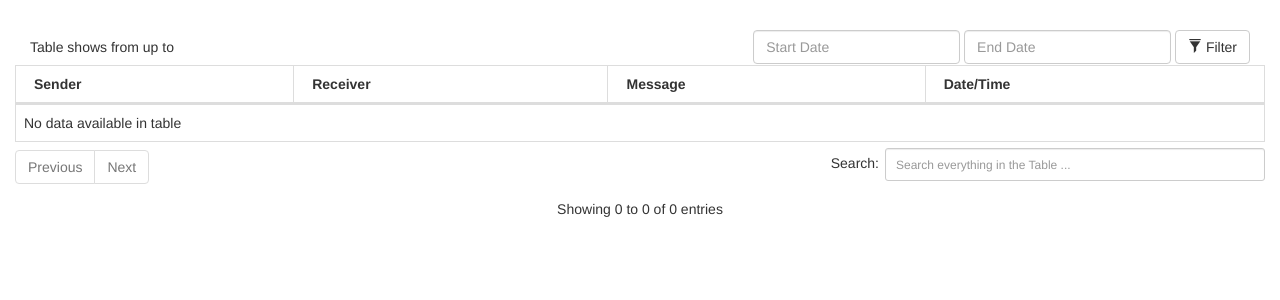
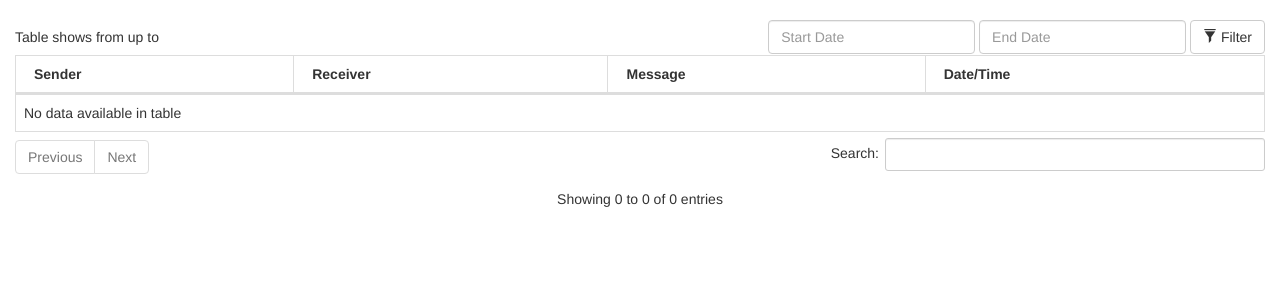
Before and after one commit to johnmackyllego/dashboard, a Django app: page / in a window 1280 px wide. Shown: the part 51-351 px from the top of the page. Run offline with Django 3.2, Linux system fonts and the light colour scheme; the visitor is signed in with stand-in values (Sample User, id 1); data that the repository does not hold is empty; some libraries are stand-ins or nearby versions.

Commit message:
polishing
Signed-off-by: Machy <johnmacky.llego@gmail.com>

```diff
--- a/dashboard/consumer/models.py
+++ b/dashboard/consumer/models.py
@@ -1,6 +1,5 @@
 # -*- coding: utf-8 -*-
 from __future__ import unicode_literals
-
 from django.db import models
 
 # Create your models here.
--- a/dashboard/consumer/templates/base.html
+++ b/dashboard/consumer/templates/base.html
@@ -2,34 +2,26 @@
 <!DOCTYPE html>
 <html>
 <head>
+    <meta http-equiv="refresh" content="60">
     <meta charset="utf-8">
-    <title>{% block title %}Admin Login{% endblock %}</title>
+    <title>{% block title %}SMARTMoney Encashment Webtool{% endblock %}</title>
     <link rel="icon" href="favicon.ico"/>
     <link rel="stylesheet" href="https://maxcdn.bootstrapcdn.com/bootstrap/3.3.7/css/bootstrap.min.css">
     <link rel="stylesheet" type="text/css" href="{% static 'ie10-viewport-bug-workaround.css' %}" />
     <link rel="stylesheet" type="text/css" href="{% static 'ie-emulation-modes-warning.js' %}" />
     <script src="https://code.jquery.com/jquery-1.10.2.js"></script>
-    <meta http-equiv="refresh" content="60">
     <link href="{% static 'datetime/jquery.datetimepicker.css' %}" rel="stylesheet">
-    <!-- DataTables CSS -->
     <link href="{% static 'vendor/datatables-plugins/dataTables.bootstrap.css' %}" rel="stylesheet">
-
-    <!-- DataTables Responsive CSS -->
     <link href="{% static 'vendor/datatables-responsive/dataTables.responsive.css' %}" rel="stylesheet %}">
-
-    </head>
+</head>
 <body>
-
     <nav class="navbar navbar-default navbar-static-top">
         <div class="container-fluid">
             <div class="navbar-header">
-
-            <a class="navbar-brand" href="{% url 'home' %}">SMARTMoney Encashment Webtool</a>
+                <a class="navbar-brand" href="{% url 'home' %}">SMARTMoney Encashment Webtool</a>
             </div>
-
             {% if user.is_authenticated %}
             <ul class="nav navbar-nav navbar-right">
-
                 <li class="dropdown">
                     <a href="#" class="dropdown-toggle" data-toggle="dropdown" role="button" aria-haspopup="true" aria-expanded="false"><span class="glyphicon glyphicon-user"></span> {{ user.username }} <span class="caret"></span></a>
                     <ul class="dropdown-menu">
@@ -45,7 +37,6 @@
             {% endif %}
         </div>
     </nav>
-    </div>
     <div class="container-fluid">
         {% block content %}
         {% endblock %}
@@ -53,30 +44,22 @@
     <script src="https://ajax.googleapis.com/ajax/libs/jquery/1.12.4/jquery.min.js"></script>
     <script src="https://maxcdn.bootstrapcdn.com/bootstrap/3.3.7/bootstrap.mis.js"></script>
     <script src="{% static 'bootstrap.min.js' %}"></script>
-
-    <!-- DataTables JavaScript -->
     <script src="{% static 'vendor/datatables/js/jquery.dataTables.min.js' %}"></script>
     <script src="{% static 'vendor/datatables-plugins/dataTables.bootstrap.min.js' %}"></script>
     <script src="{% static 'vendor/datatables-responsive/dataTables.responsive.js' %}"></script>
     <script>
         var table = $('#logfile').DataTable({
                 "ordering": false,
-                "lengthChange": false,
+                "iDisplayLength": 8,
                 "order": [[ 3, "desc" ]],
                 "bStateSave": true,
                 "sDom": 'rt<"row view-filter"<"col-sm-12"<"pull-left"p><"pull-right"f><"clearfix">>><"row view-pager"<"col-sm-12"<"text-center"i>>>'
         });
-
         $('.dataTables_filter input[type="search"]').
-        attr('placeholder','Search everything in the Table ...').
         css({'height':'33px','width':'380px','display':'inline-block'});
-
     </script>
     <script src="{% static 'ie10-viewport-bug-workaround.js' %}"></script>
     <script src="{% static 'datetime/jquery.datetimepicker.full.js' %}"></script>
-    <script>
-        $("#datetimepicker1").datetimepicker();
-        $("#datetimepicker2").datetimepicker();
-    </script>
+    <script>$("#datetimepicker1").datetimepicker();$("#datetimepicker2").datetimepicker();</script>
 </body>
 </html>
--- a/dashboard/consumer/templates/home.html
+++ b/dashboard/consumer/templates/home.html
@@ -1,30 +1,28 @@
 {% extends 'base.html' %}
 
-{% block title %}Ayannah{% endblock %}
+{% block title %}SME Webtool{% endblock %}
 
 {% block content %}
-<div>
 {% if user.is_authenticated %}
-<div>
-    <form method="GET" class="navbar-form">
-        <div class="form-group" style = "float: left;">
+<form method="GET" class="form-inline">
+    <div class="form-group pull-left">
         <h5>Table shows from <strong>{{ message_list.last.timestamp }}</strong> up to <strong>{{ message_list.0.timestamp }}</strong> </h5>
     </div>
-        <div style = "float: right;">
+    <div class="pull-right">
         <div class="form-group">
-                <input id="datetimepicker1"  name="datetimepicker1" type="text" class="form-control" placeholder="Start Date"/>
+            <input id="datetimepicker1" name="datetimepicker1" type="text" class="form-control" placeholder="Start Date"/>
         </div>
         <div class="form-group">
-                <input id="datetimepicker2"  name="datetimepicker2" type="text" class="form-control" placeholder="End Date"/>
+            <input id="datetimepicker2" name="datetimepicker2" type="text" class="form-control" placeholder="End Date"/>
         </div>
         <button type="submit" class="btn btn-default">
             <span class="glyphicon glyphicon-filter"></span>
             Filter
         </button>
     </div>
+
 </form>
-
-    <p>
+<div>
     <table id="logfile" class="table table-bordered table-hover">
         <thead>
             <tr>
@@ -45,7 +43,6 @@
             {% endfor %}
         </tbody>
     </table>
-    </p>
 {% else %}
     <p class="alert alert-warning">
     <span class="glyphicon glyphicon-exclamation-sign"></span>
--- a/dashboard/consumer/urls.py
+++ b/dashboard/consumer/urls.py
@@ -2,5 +2,4 @@ from django.conf.urls import url
 from consumer import views
 
 urlpatterns = [
-    url(r'^$', views.MessageView.as_view(), name='index'),
 ]
--- a/dashboard/kafka/urls.py
+++ b/dashboard/kafka/urls.py
@@ -1,4 +1,4 @@
-from django.conf.urls import url, include
+from django.conf.urls import url
 from django.contrib import admin
 from django.contrib.auth import views as auth_views
 from django.views.generic.base import TemplateView
@@ -7,7 +7,6 @@ from consumer import views
 urlpatterns = [
     url(r'^admin/', admin.site.urls),
     url(r'^$', views.MessageView.as_view(), name='home'),
-    url(r'^aa/', include('consumer.urls', namespace = 'consumer')),
     url(r'^login/$', auth_views.login, {'template_name': 'login.html'}, name='login'),
     url(r'^logout/$', auth_views.logout, {'template_name': 'logged_out.html'}, name='logout'),
 ]
```
Also changed, not shown: dashboard/consumer/templates/login.html (line endings or trailing spaces). Lines whose indentation alone changed are shown as unchanged.
